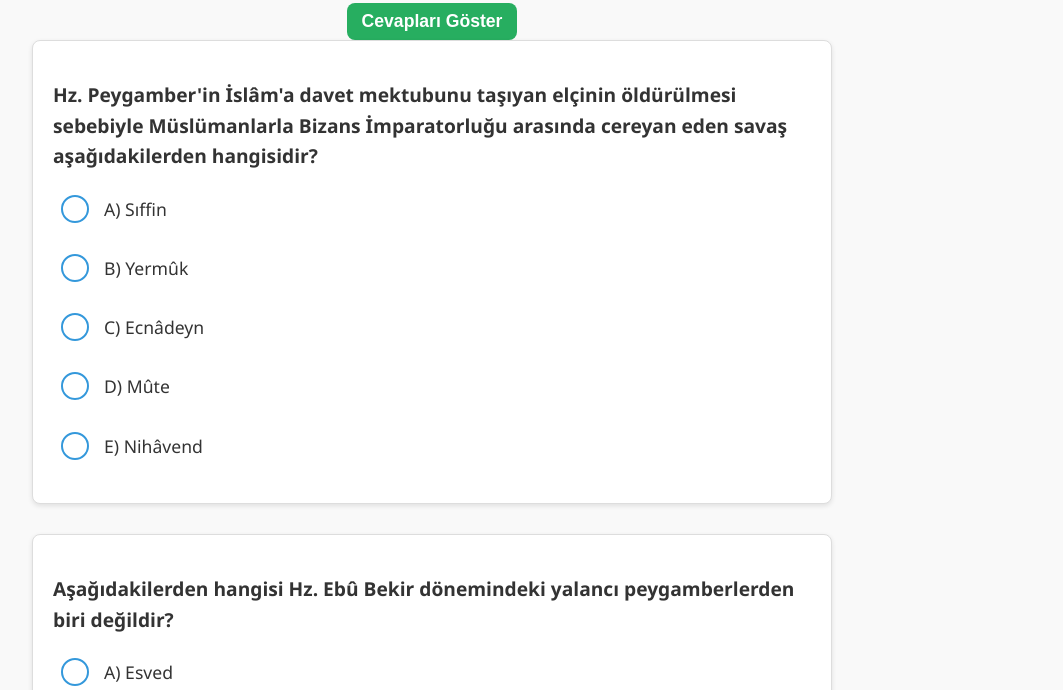
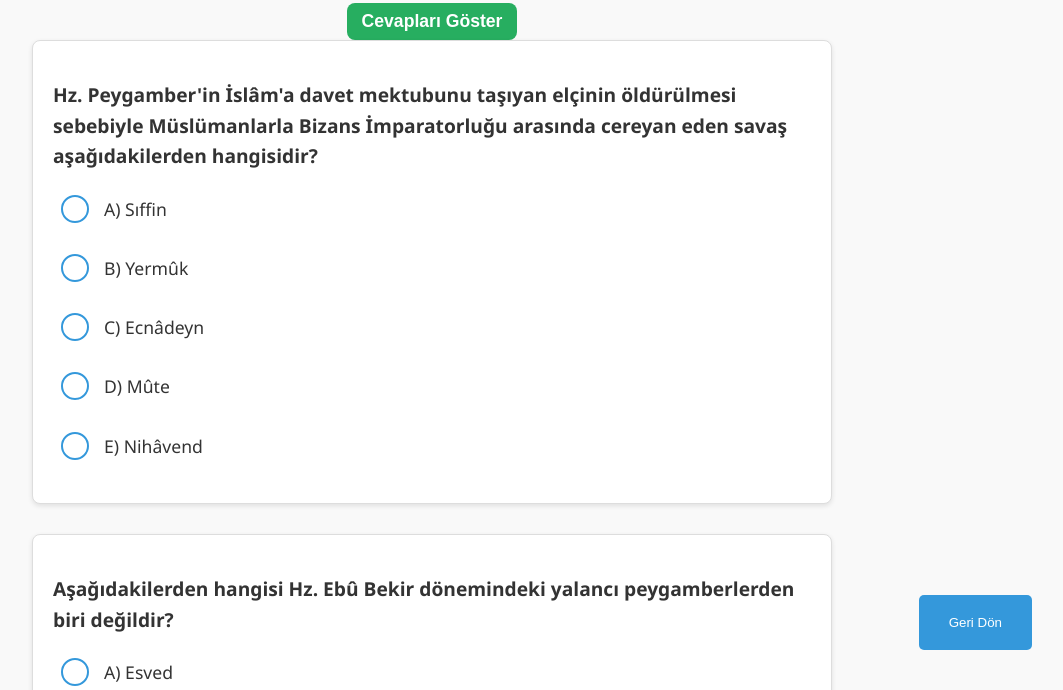
Before and after one commit to wnwtr/mbltst, a plain HTML site: page final/5.html in a window 1280 px wide. Shown: the part 110-800 px from the top of the page, without its empty margins (208-1271 px from the left). Drawn offline with Linux system fonts and the light colour scheme.

Commit message:
Update 5.html

```diff
--- a/final/5.html
+++ b/final/5.html
@@ -4,6 +4,7 @@
     <meta charset="UTF-8">
     <meta name="viewport" content="width=device-width, initial-scale=1.0">
     <title>İSLAM TARİHİ FİNAL Testi</title>
+    <button onclick="window.location.href='index.html'" style="position: fixed; bottom: 40px; right: 40px; padding: 20px 30px; background-color: #3498db; color: white; border: none; border-radius: 5px; cursor: pointer;">Geri Dön</button>
     <style>
         body {
             font-family: 'Segoe UI', Tahoma, Geneva, Verdana, sans-serif;
```
